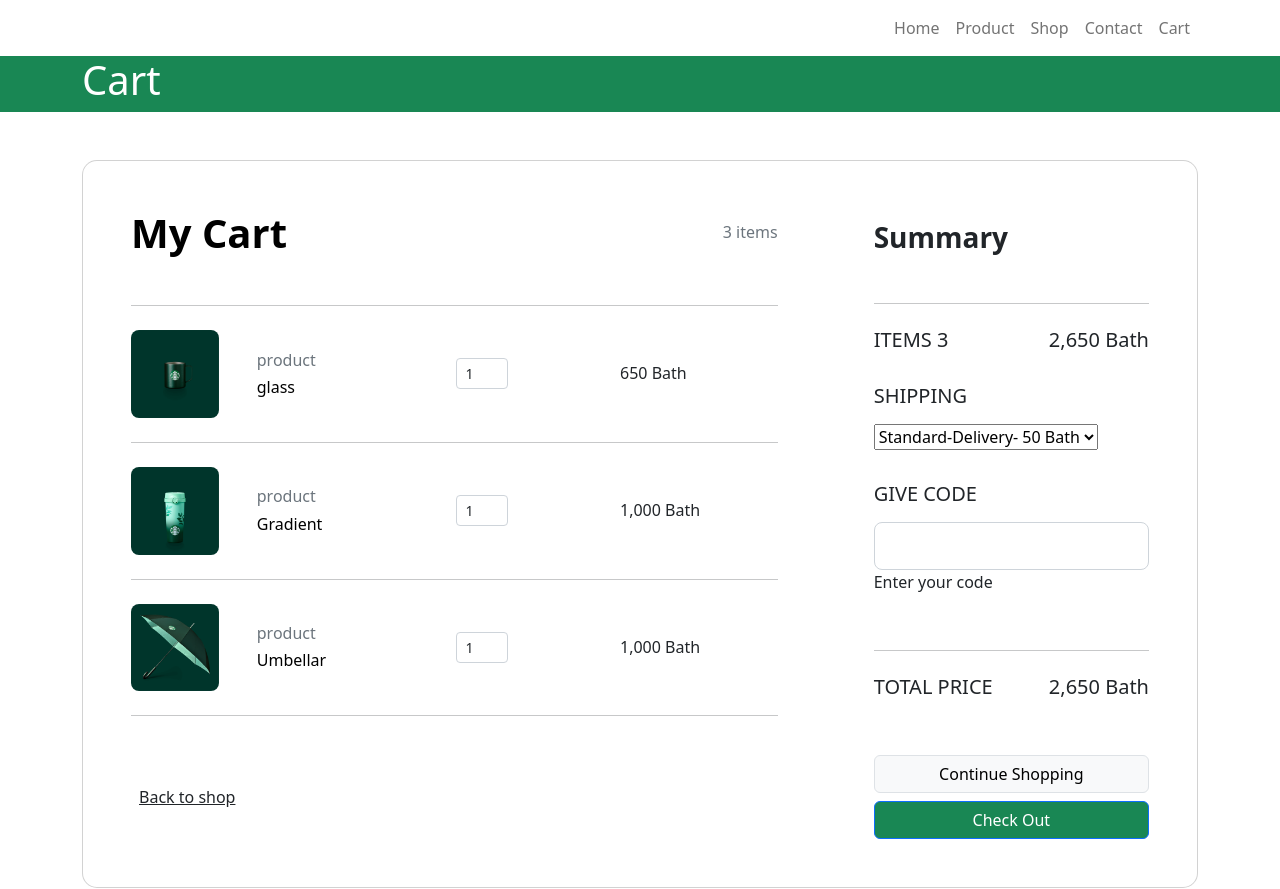
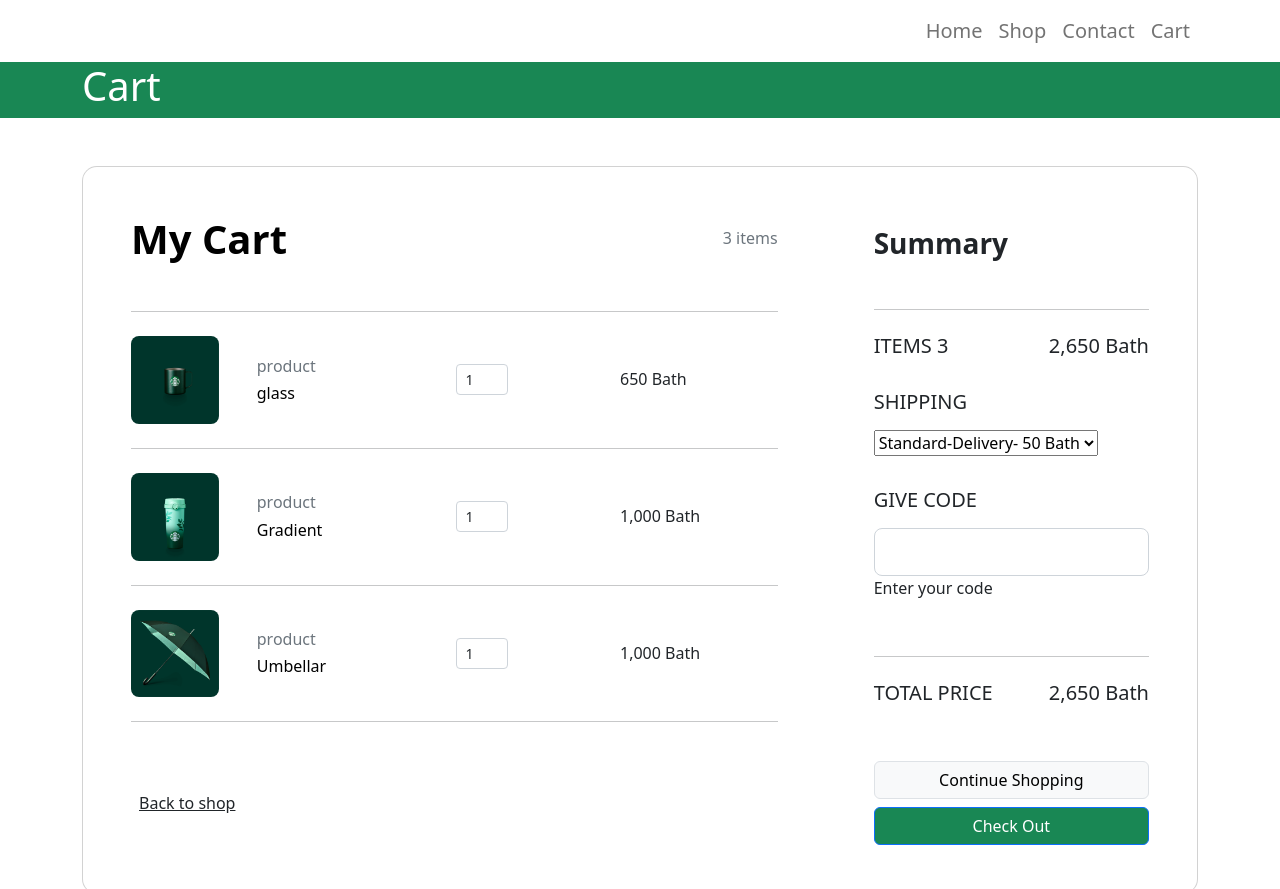
Before and after one commit to Mamoo356/StarbuckClone, a plain HTML site: page cart.html in a window 1280 px wide. Shown: the top 889 px of the page. Drawn offline with nearby package versions, Linux system fonts and the light colour scheme.

Commit message:
edit navbar001

```diff
--- a/cart.html
+++ b/cart.html
@@ -17,22 +17,19 @@
 <body>
   <header>
     <!-- place navbar here -->
-        <div class="container ml-20">
-          <nav class="custom-navbar navbar navbar-expand-md navbar-light ">
+    <div class="container ml-20 ">
+      <nav class="custom-navbar navbar navbar-expand-md navbar-light">
         <a class="navbar-brand" href="./index.html">
           <img src="./img/starbucks_corporation_logo.png" class="logo"  alt="">
         </a>
-            <button class="navbar-toggler" type="button" data-bs-toggle="collapse" data-bs-target="#navbarsFurni" aria-controls="navbarsFurni" aria-expanded="false" aria-label="Toggle navigation">
+        <button class="navbar-toggler" type="button" data-bs-toggle="collapse" data-bs-target="#navbarNav" aria-controls="navbarNav" aria-expanded="false" aria-label="Toggle navigation">
           <span class="navbar-toggler-icon"></span>
         </button>
 
-            <div class="collapse navbar-collapse justify-content-end" id="navbarNav">
+        <div class="collapse navbar-collapse justify-content-end fs-5" id="navbarNav">
           <ul class="navbar-nav">
             <li class="nav-item active">
               <a class="nav-link" href="./index.html">Home</a>
-                </li>
-                <li class="nav-item">
-                  <a class="nav-link" href="#">Product</a>
             </li>
             <li class="nav-item">
               <a class="nav-link" href="./shop.html">Shop</a>
```
Also changed, not shown: contact.html (+4 -7 lines), detail_glass.html (+4 -7 lines), index.html (+4 -7 lines), shop.html (+4 -7 lines). Lines whose indentation alone changed are shown as unchanged.
